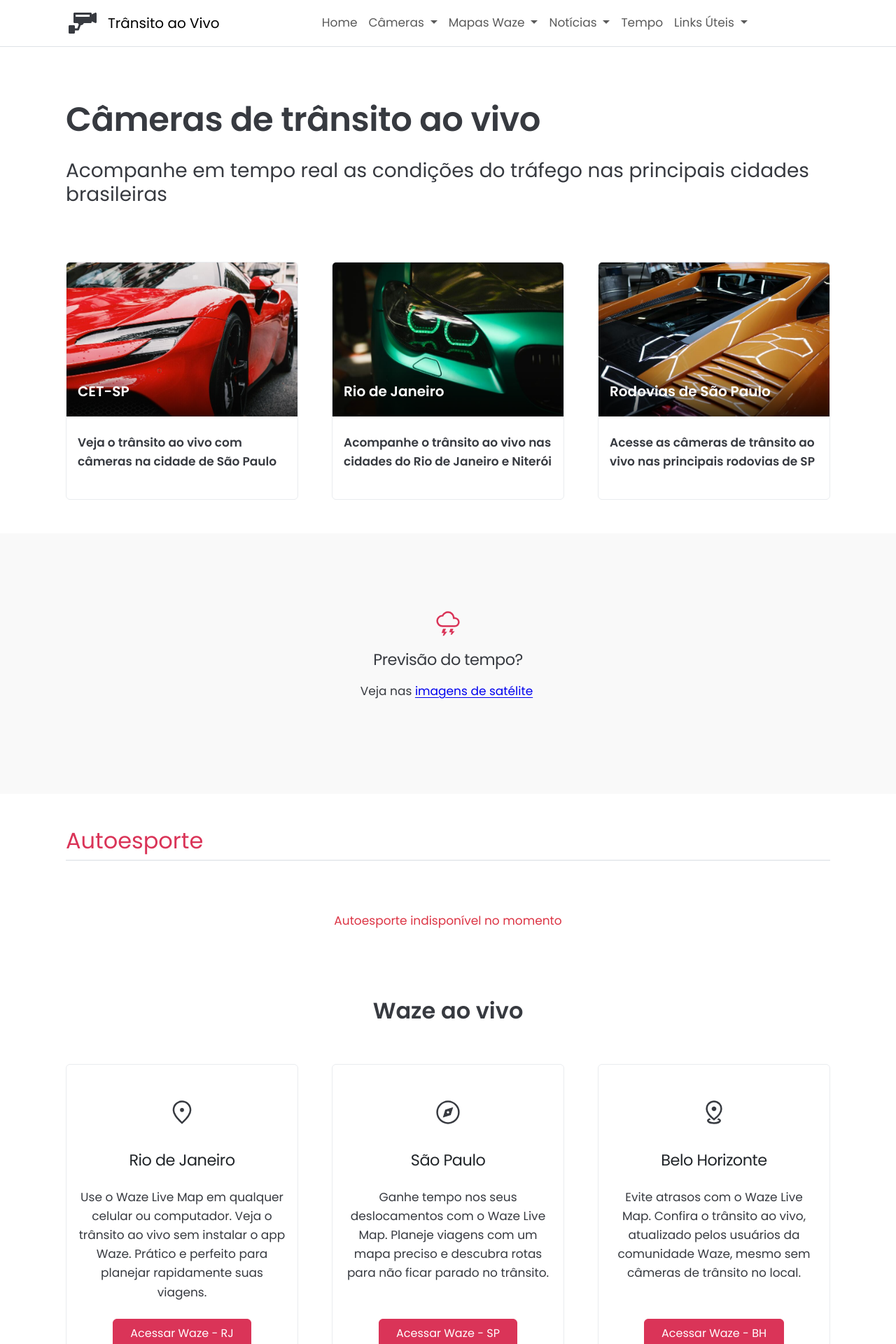
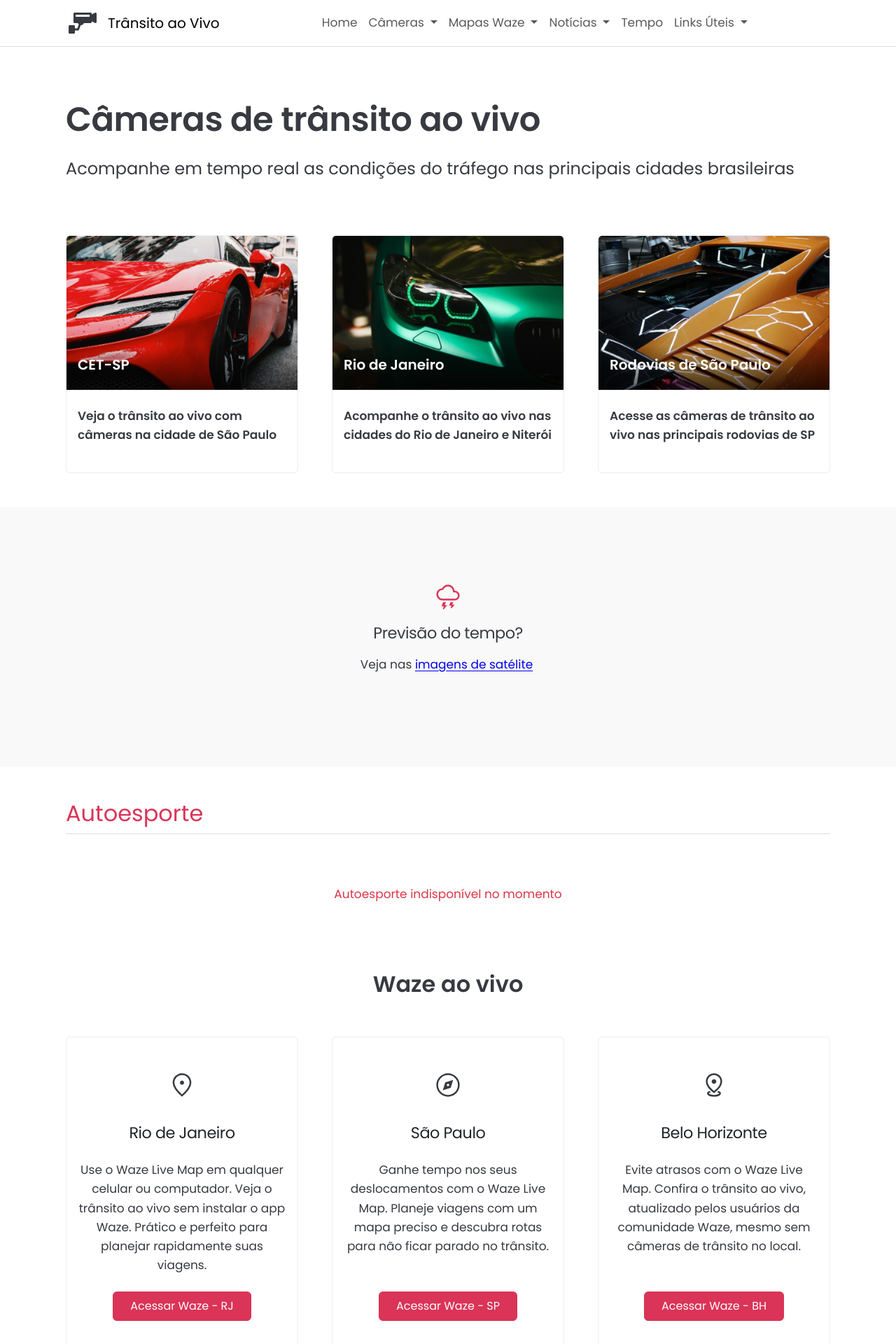
Before and after one commit to Sergio-Damm/transitoaovivo, a Jekyll site: the page built from index.html, in a window 1280 px wide. Shown: the top 1920 px of the page at 70% size. Built offline with Jekyll 4.4.1, drawn with Linux system fonts in a browser that asks for light colours; comment, search, counter and statistics services are not loaded.

Commit message:
<h2 class="fs-4"> index.html

```diff
--- a/index.html
+++ b/index.html
@@ -11,7 +11,7 @@ permalink: /
 
 			<div class="col-12 mx-auto">
 				<h1 class="content-h1-title mb-4">Câmeras de trânsito ao vivo</h1>
-				<h2 class="fs-3">Acompanhe em tempo real as condições do tráfego nas principais cidades brasileiras</h2>
+				<h2 class="fs-4">Acompanhe em tempo real as condições do tráfego nas principais cidades brasileiras</h2>
 			</div>
 
 		</div>
```
